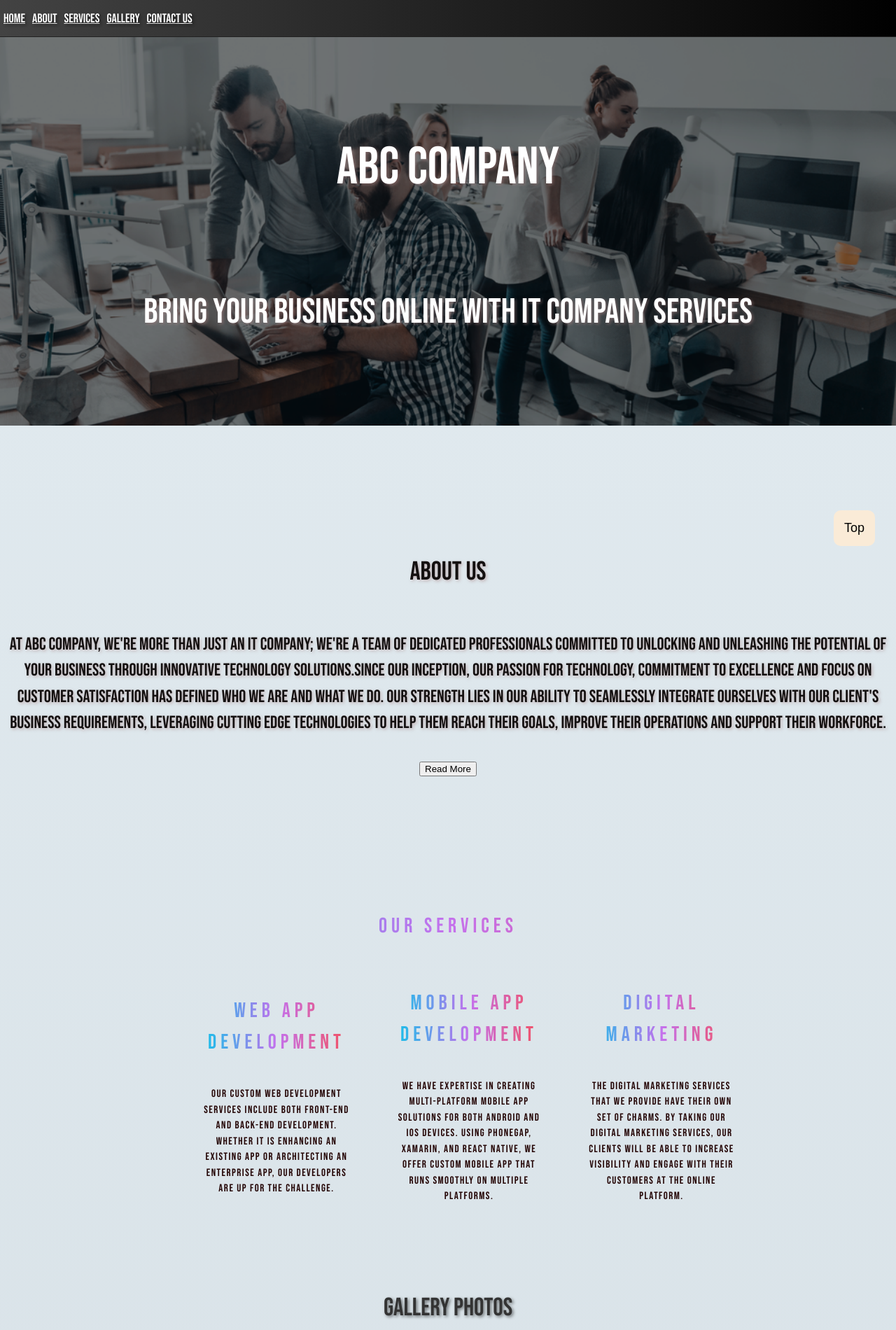
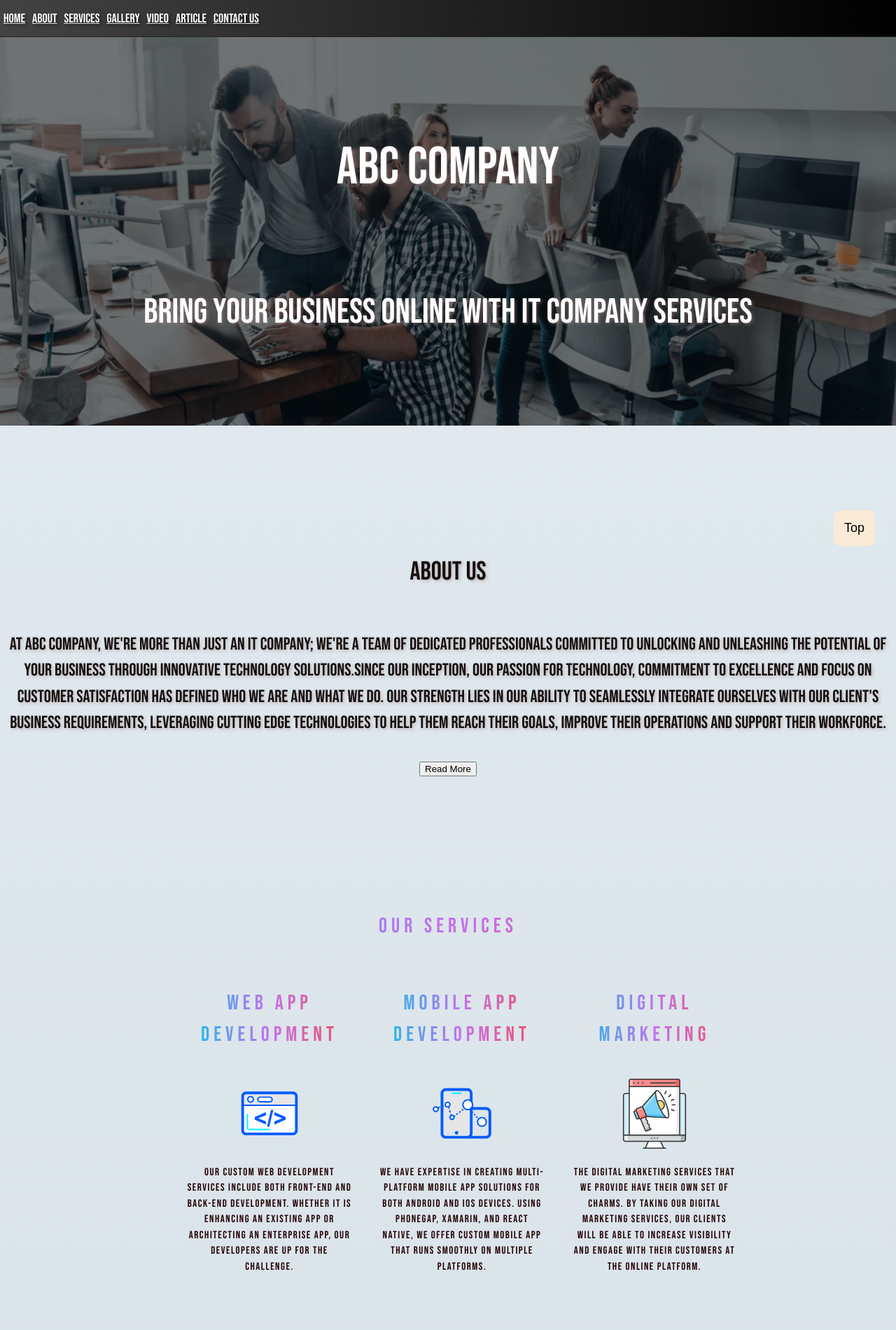
Before and after one commit to isnendyankp/abc-Company, a plain HTML site: page index.html in a window 1280 px wide. Shown: the top 1900 px of the page at 70% size. Drawn offline with Linux system fonts and the light colour scheme.

Commit message:
Fix Our Services make icon into center

```diff
--- a/index.html
+++ b/index.html
@@ -36,7 +36,9 @@
                         <li><a href="#about">about</a></li>
                         <li><a href="#service">services</a></li>
                         <li><a href="#gallery">Gallery</a></li>
-                        <li><a href="https://www.linkedin.com/in/isnendyan-kresna-purnama-a20836244/" target="_blank">Contact Us</a></li>
+                        <li><a href="#video">Video</a></li>
+                        <li><a href="#article">Article</a></li>
+                        <li><a href="#Contact">Contact Us</a></li>
                     </ul>
                 </nav>
         </header>
@@ -58,40 +60,31 @@
             </section>
 
             <!-- Our Services -->
-            <section class="service">
+            <section id="service" class="service">
                 <div class="container">
                     <h2 class="service-title">Our Services</h2>
                 <ul class="service-list">
-
+                    <!-- Services 1 -->
                     <li class="service-item">
-                    <div class="service-item-icon">
-
-                    </div>
-
                         <div class="service-content">
                             <p class="service-item-title">Web App Development</p>
+                            <img src="images/availability-svgrepo-com.svg" class="web-app" alt="web-app-development">
                             <p class="service-item-text">Our Custom Web Development Services Include Both Front-End And Back-End Development. Whether It Is Enhancing An Existing App Or Architecting An Enterprise App, Our Developers Are Up For The Challenge.</p>
                         </div>
                     </li>
-
+                    <!-- Services 2 -->
                     <li class="service-item">
-                    <div class="service-item-icon">
-
-                    </div>
-
                         <div class="service-content">
                             <p class="service-item-title">Mobile App Development</p>
+                            <img src="images/mobile-app-svgrepo-com.svg" class="mobile-app" alt="mobile-app-development">
                             <p class="service-item-text">We Have Expertise In Creating Multi-Platform Mobile App Solutions For Both Android And IOS Devices. Using PhoneGap, Xamarin, And React Native, We Offer Custom Mobile App That Runs Smoothly On Multiple Platforms.</p>
                         </div>
                     </li>
-
+                    <!-- Services 3 -->
                     <li class="service-item">
-                    <div class="service-item-icon">
-
-                    </div>
-
                         <div class="service-content">
                             <p class="service-item-title">Digital Marketing</p>
+                            <img src="images/digital-marketing-promotion-advertising-svgrepo-com.svg" class="digital-marketing" alt="Digital-Marketing">
                             <p class="service-item-text">The digital marketing services that we provide have their own set of charms. By taking our digital marketing services, our clients will be able to increase visibility and engage with their customers at the online platform.</p>
                         </div>
                     </li>
@@ -133,7 +126,7 @@
             </section>
 
             <!-- Company video -->
-            <section class="video-section">
+            <section id="video" class="video-section">
                 <!-- Company video title -->
                 <h2 class="video-title">Company Video</h2>
                 <!-- Company video -->
@@ -151,7 +144,7 @@
             </section>
 
             <!-- Company article -->
-            <section class="article-section">
+            <section id="article" class="article-section">
                 <!-- Company article title -->
                 <h2 class="article-title">Why us</h2>
                 <!-- Company article -->
@@ -169,19 +162,11 @@
                             <li>Easier to understand the application</li>
                         </ul>
                     </article>
-
-                    <!-- Company article 2 -->
-                    <!-- <article class="article-2">
-                        <h3 class="article-question">Why are cats adorable?</h3>
-                        <p>
-                            Cats are adorable because they are cute, cuddly, and playful. Cats are also adorable because they are soft, fluffy, and furry. Cats are also adorable because they are funny, silly, and goofy. Cats are also adorable because they are curious, intelligent, and independent.
-                        </p>
-                    </article> -->
                 </div>
             </section>
 
             <!-- Form to Contact Company-->
-            <section class="form-section">
+            <section id="Contact" class="form-section">
                 <h2 class="form-title">Contact Us</h2>
                 <form action="#">
 
--- a/style.css
+++ b/style.css
@@ -140,6 +140,9 @@ nav ul li a:hover {
   gap: 20px;
 }
 
+.service-content {
+  text-align: center;
+}
 
 .service-item-title {
   letter-spacing: .2em;
```
Also changed, not shown: images/Digital Marketing.svg (deleted), images/availability-svgrepo-com.svg (added), images/digital-marketing-promotion-advertising-svgrepo-com.svg (added), images/mobile app development.svg (deleted), images/mobile-app-svgrepo-com.svg (added), images/service-icon-1.svg (deleted), images/service-icon-2.svg (deleted), images/service-icon-3.svg (deleted), images/service-icon-4.svg (deleted), images/web app development.svg (deleted). Lines whose indentation alone changed are shown as unchanged.
